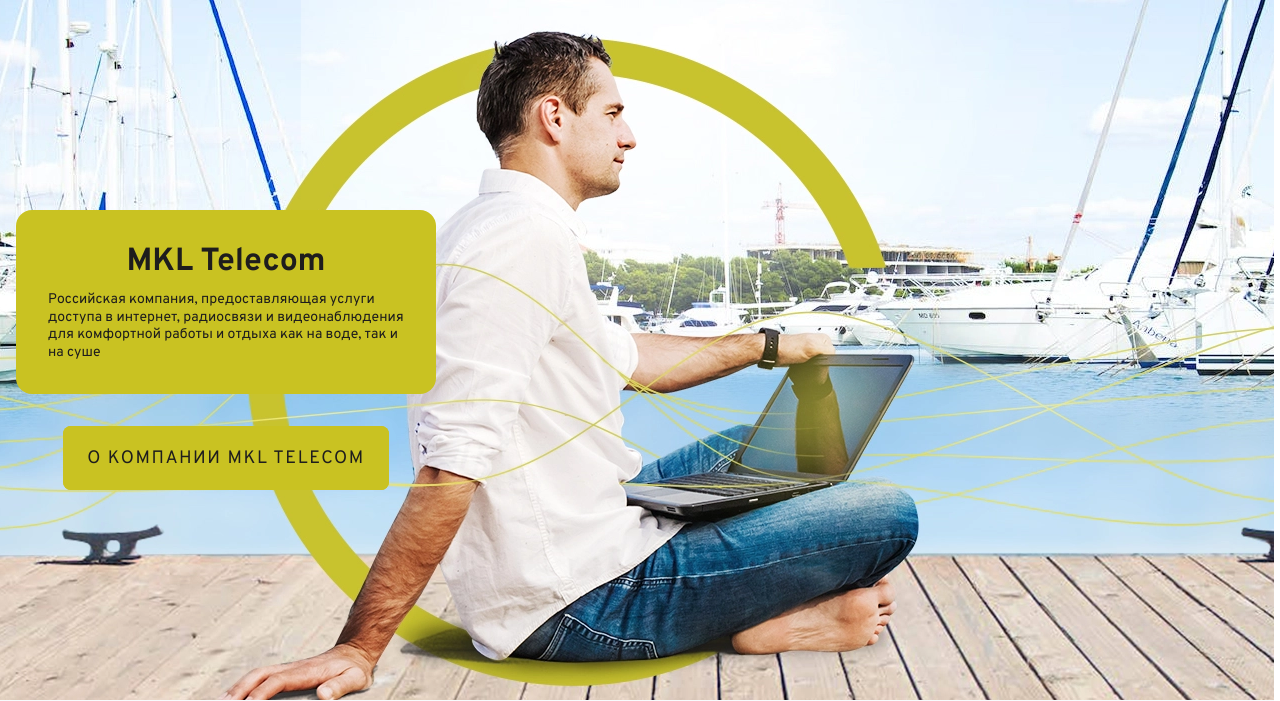
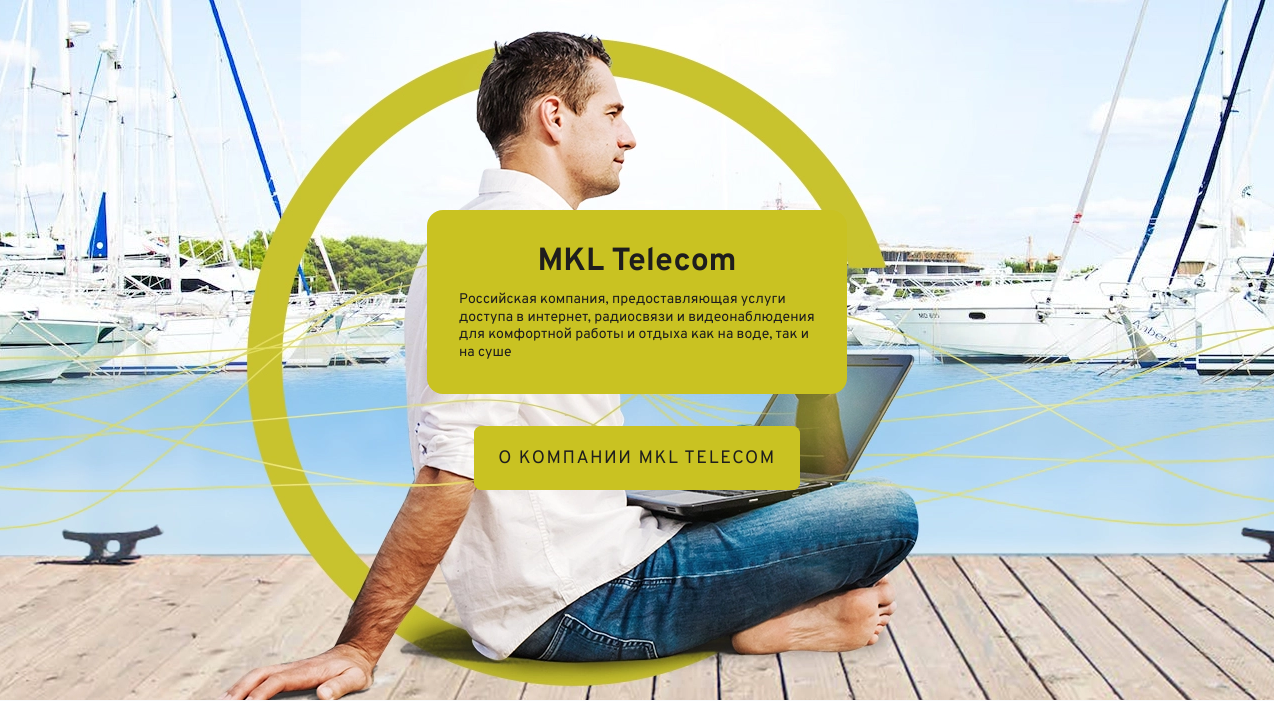
Before and after one commit to sycoqz/mkltest, a PHP site: page / in a window 1280 px wide. Shown: the part 104-805 px from the top of the page. Run offline with PHP 8.4, Linux system fonts and the light colour scheme; style sheets or scripts are compiled from the project's sources.

Commit message:
hero block

```diff
--- a/scss/blocks/_hero.scss
+++ b/scss/blocks/_hero.scss
@@ -38,6 +38,10 @@
     @include flex-column;
     align-items: center;
     gap: var(--gap-large);
+
+    &-main {
+      width: 100%;
+    }
 
     &-cover {
       @include flex-column;
```
